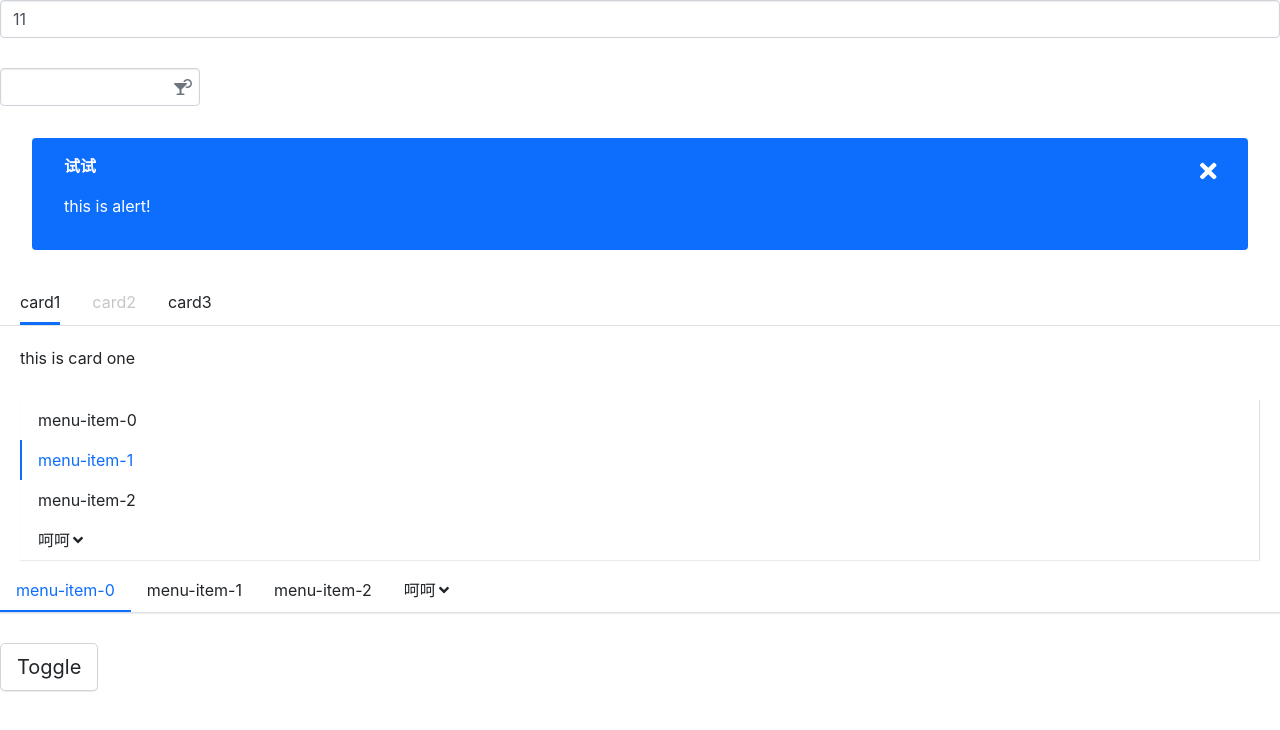
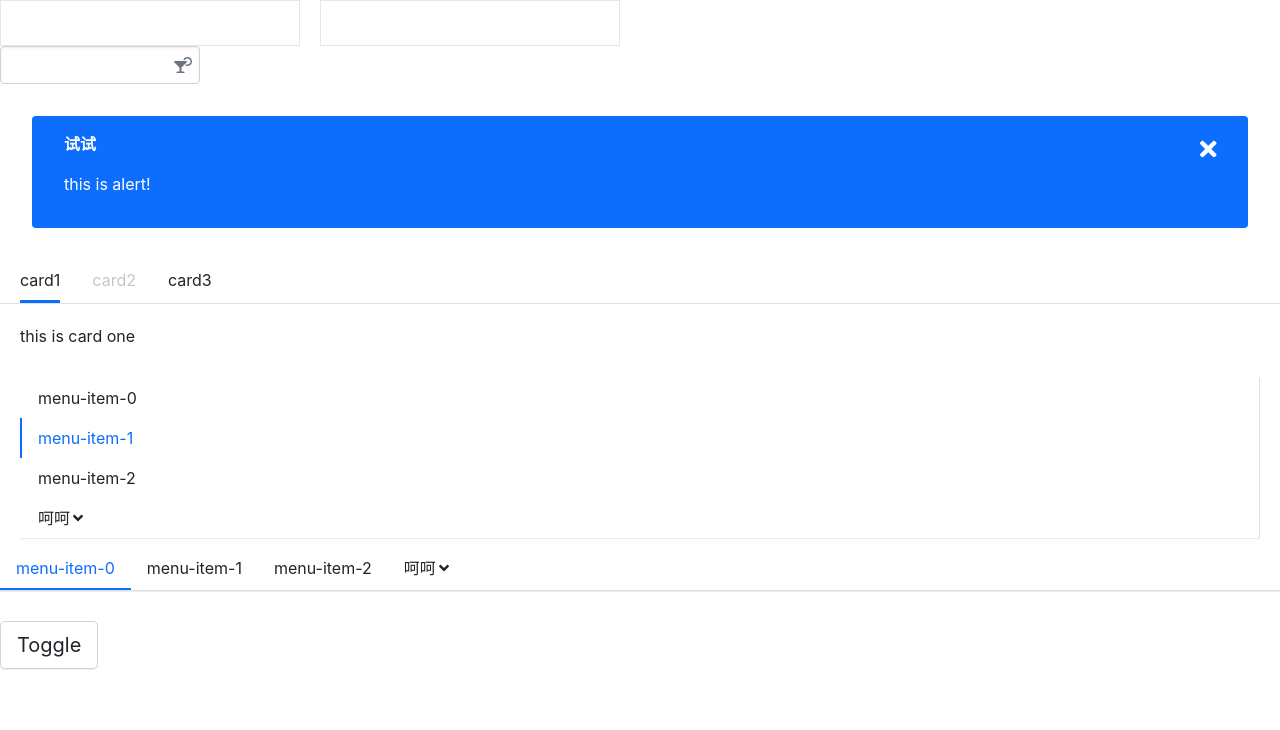
Before and after one commit to sky124380729/pink-bin, a React (Create React App) app: page / in a window 1280 px wide. Shown: the top 730 px of the page. Built offline with nearby package versions, Linux system fonts and the light colour scheme.

Commit message:
自己完成一个select组件，哈哈哈

```diff
--- a/src/App.tsx
+++ b/src/App.tsx
@@ -18,6 +18,8 @@ import Input from './components/Input/input'
 
 import AutoComplete from './components/AutoComplete/autoComplete'
 
+import Select, { Option } from './components/Select/select'
+
 import { library } from '@fortawesome/fontawesome-svg-core'
 import { fas } from '@fortawesome/free-solid-svg-icons'
 // import Icon from './components/Icon/icon'
@@ -33,10 +35,34 @@ const App: React.FC = () => {
                 return formatItems
             })
     }
+    const handleVisibleChange = (flag: boolean) => {
+        // console.log(flag)
+    }
+    const handleChange = (item: any) => {
+        console.log(item)
+    }
     return (
         <div className='App'>
             <header className='App-header'>
-                <AutoComplete value='11' fetchSuggestions={handleFetch}></AutoComplete>
+                <div style={{ display: 'flex' }}>
+                    <Select mode='multiple' onVisibleChange={handleVisibleChange} onChange={handleChange} style={{ width: '300px', marginRight: '20px' }}>
+                        <Option value='jack'>Jack</Option>
+                        <Option value='lucy'>Lucy</Option>
+                        <Option value='levi'>Levi</Option>
+                        <Option value='disabled' disabled>
+                            Disabled
+                        </Option>
+                    </Select>
+                    <Select onVisibleChange={handleVisibleChange} onChange={handleChange} style={{ width: '300px' }}>
+                        <Option value='jack'>Jack</Option>
+                        <Option value='lucy'>Lucy</Option>
+                        <Option value='disabled' disabled>
+                            Disabled
+                        </Option>
+                    </Select>
+                </div>
+
+                {/* <AutoComplete value='11' fetchSuggestions={handleFetch}></AutoComplete> */}
                 <Input style={{ width: '200px' }} icon='cocktail'></Input>
                 <Alert title='试试' type='primary' animation='zoom-in-top'></Alert>
                 {/* <Icon icon='coffee' theme='danger' size='10x'></Icon> */}
--- /dev/null
+++ b/src/components/Select/_style.scss
@@ -0,0 +1,60 @@
+.levi-select {
+    position: relative;
+    border: 1px solid #e6e6e6;
+    &>.viking-input-wrapper {
+        padding:10px;
+    }
+    .viking-input-wrapper {
+        margin-bottom: 0;
+        .viking-input-inner[readonly] {
+            background-color: #fff;
+            border: none;
+            padding: 0;
+            outline: none;
+            box-shadow: none;
+        }
+    }
+    .tagWrapper {
+        display: flex;
+        padding: 10px;
+        .tag {
+            display: flex;
+            align-items: center;
+            background-color: #e6e6e6;
+            padding: 2px 10px;
+            font-size: 12px;
+            margin-right: 10px;
+            svg {
+                cursor: pointer;
+                margin-left: 10px;
+            }
+        }
+    }
+    &-wrapper {
+        position: absolute;
+        width: 100%;
+        background-color: #fff;
+        z-index:1;
+        border: 1px solid #e6e6e6;
+        box-shadow: 0 0 5px #e6e6e6;
+        margin: 0;
+        padding: 0;
+    }
+    &-option {
+        list-style: none;
+        cursor: pointer;
+        padding: 8px 12px;
+        &.is-disabled {
+            pointer-events: none;
+            color: #e6e6e6;
+        }
+        &.is-active {
+            background-color: aqua;
+            color: #fff;
+        }
+        &:hover {
+            background-color: lightblue;
+            color: #fff;
+        }
+    }
+}
--- /dev/null
+++ b/src/components/Select/select.tsx
@@ -0,0 +1,173 @@
+import React, { FC, useState, MouseEvent, useRef, createContext, useContext, SelectHTMLAttributes, useEffect } from 'react'
+import classNames from 'classnames'
+import Input from '../Input/input'
+import Icon from '../Icon/icon'
+import Transition from '../Transition/transition'
+import useClickOutside from '../../hooks/useClickOutside'
+
+type valueType = string | number
+type SelectFun = (val: valueType) => void
+type SelectMode = 'single' | 'multiple'
+
+export interface SelectProps extends Omit<SelectHTMLAttributes<HTMLDivElement>, 'onSelect' | 'onChange'> {
+    mode?: SelectMode
+    className?: string
+    disabled?: boolean
+    onSelect?: SelectFun
+    onChange?: (value: valueType | valueType[]) => void
+    onVisibleChange?: (visible: boolean) => void
+}
+
+export interface OptionProps {
+    value: string | number
+    disabled?: boolean
+}
+
+export interface ISelectContext {
+    onSelect: SelectFun
+    selectedArr: valueType[]
+}
+
+// eslint-disable-next-line @typescript-eslint/no-empty-function
+export const SelectContext = createContext<ISelectContext>({ onSelect: () => {}, selectedArr: [] })
+
+const Select: FC<SelectProps> = (props) => {
+    const { disabled, children, onSelect, className, mode, onChange, onVisibleChange, ...restProps } = props
+    const [value, setValue] = useState<string | number>('')
+    const [optionVisible, setOptionVisible] = useState(false)
+    const [selectedArr, setSelectedArr] = useState<valueType[]>([])
+    const componentRef = useRef<HTMLDivElement>(null)
+    const triggered = useRef(false)
+    const classes = classNames('levi-select', className)
+    const handleClick = (e: MouseEvent<HTMLElement>) => {
+        triggered.current = true
+        setOptionVisible(true)
+    }
+    const { Provider } = SelectContext
+    useClickOutside(componentRef, () => {
+        setOptionVisible(false)
+        triggered.current = false
+    })
+
+    // 单选事件
+    const handleSingle = (value: valueType) => {
+        setValue(value)
+        setOptionVisible(false)
+        if (onSelect) {
+            onSelect(value)
+        }
+    }
+    // 多选事件
+    const handleMultiple = (value: valueType) => {
+        // 如果已经存在，那么删除
+        const index = selectedArr.indexOf(value)
+        if (index !== -1) {
+            const list = [...selectedArr]
+            list.splice(index, 1)
+            setSelectedArr(list)
+        } else {
+            setSelectedArr([...selectedArr, value])
+        }
+    }
+    const handleIconClick = (value: valueType) => {
+        const index = selectedArr.indexOf(value)
+        const list = [...selectedArr]
+        list.splice(index, 1)
+        setSelectedArr(list)
+    }
+    useEffect(() => {
+        onVisibleChange && triggered.current && onVisibleChange(optionVisible)
+    }, [onVisibleChange, optionVisible])
+
+    useEffect(() => {
+        onChange && triggered.current && onChange(value)
+    }, [onChange, value])
+
+    useEffect(() => {
+        onChange && triggered.current && onChange(selectedArr)
+    }, [onChange, selectedArr])
+
+    // 事件处理集合
+    const handleSelect = (value: valueType) => {
+        if (mode === 'single') {
+            handleSingle(value)
+        } else {
+            handleMultiple(value)
+        }
+    }
+
+    const passedContext: ISelectContext = {
+        onSelect: handleSelect,
+        selectedArr
+    }
+
+    const renderOptions = () => {
+        return React.Children.map(children, (child, index) => {
+            const childElement = child as React.FunctionComponentElement<HTMLElement>
+            const { displayName } = childElement.type
+            if (displayName === 'Option') {
+                return child
+            } else {
+                console.error('Select child should be Component Option')
+            }
+        })
+    }
+    const renderInput = () => {
+        const inner = <Input disabled={disabled} value={value} readOnly onClick={handleClick}></Input>
+        if (mode === 'single') return inner
+        else {
+            return (
+                <div className='tagWrapper'>
+                    {selectedArr.map((tag, index) => (
+                        <span className='tag' key={index}>
+                            {tag}
+                            <Icon
+                                icon='times'
+                                onClick={() => {
+                                    handleIconClick(tag)
+                                }}
+                            ></Icon>
+                        </span>
+                    ))}
+                    {inner}
+                </div>
+            )
+        }
+    }
+    return (
+        <div className={classes} {...restProps} ref={componentRef}>
+            {renderInput()}
+            <Transition in={optionVisible} animation='zoom-in-top' timeout={300}>
+                <Provider value={passedContext}>
+                    <ul className='levi-select-wrapper'>{renderOptions()}</ul>
+                </Provider>
+            </Transition>
+        </div>
+    )
+}
+Select.defaultProps = {
+    mode: 'single'
+}
+
+export const Option: FC<OptionProps> = (props) => {
+    const { onSelect, selectedArr } = useContext(SelectContext)
+    const { disabled, value, children } = props
+    const classes = classNames('levi-select-option', {
+        'is-disabled': disabled,
+        'is-active': selectedArr.includes(value)
+    })
+    return (
+        <li
+            className={classes}
+            onClick={() => {
+                onSelect(value)
+            }}
+        >
+            {children}
+        </li>
+    )
+}
+
+Option.displayName = 'Option'
+
+export default Select
--- a/src/styles/index.scss
+++ b/src/styles/index.scss
@@ -30,3 +30,6 @@
 
 // autoComplete
 @import '../components/AutoComplete/style';
+
+// select
+@import '../components/Select/style';
```
